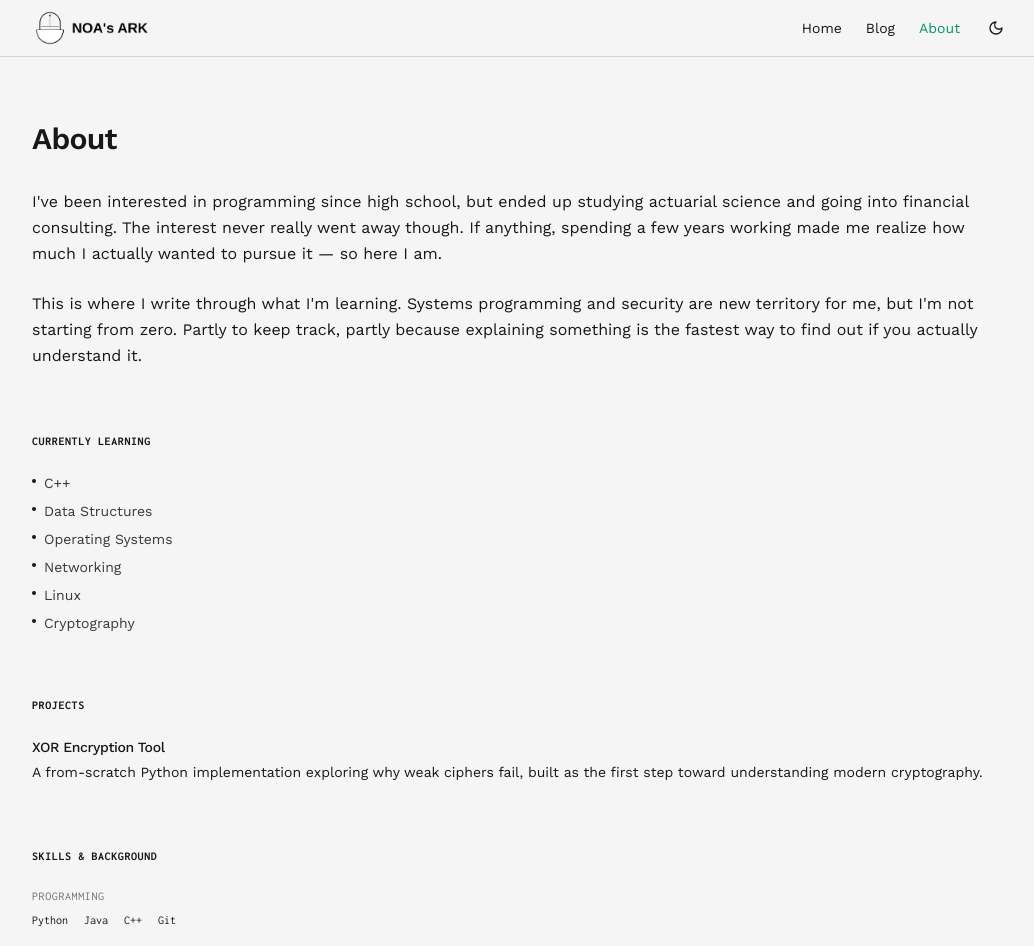
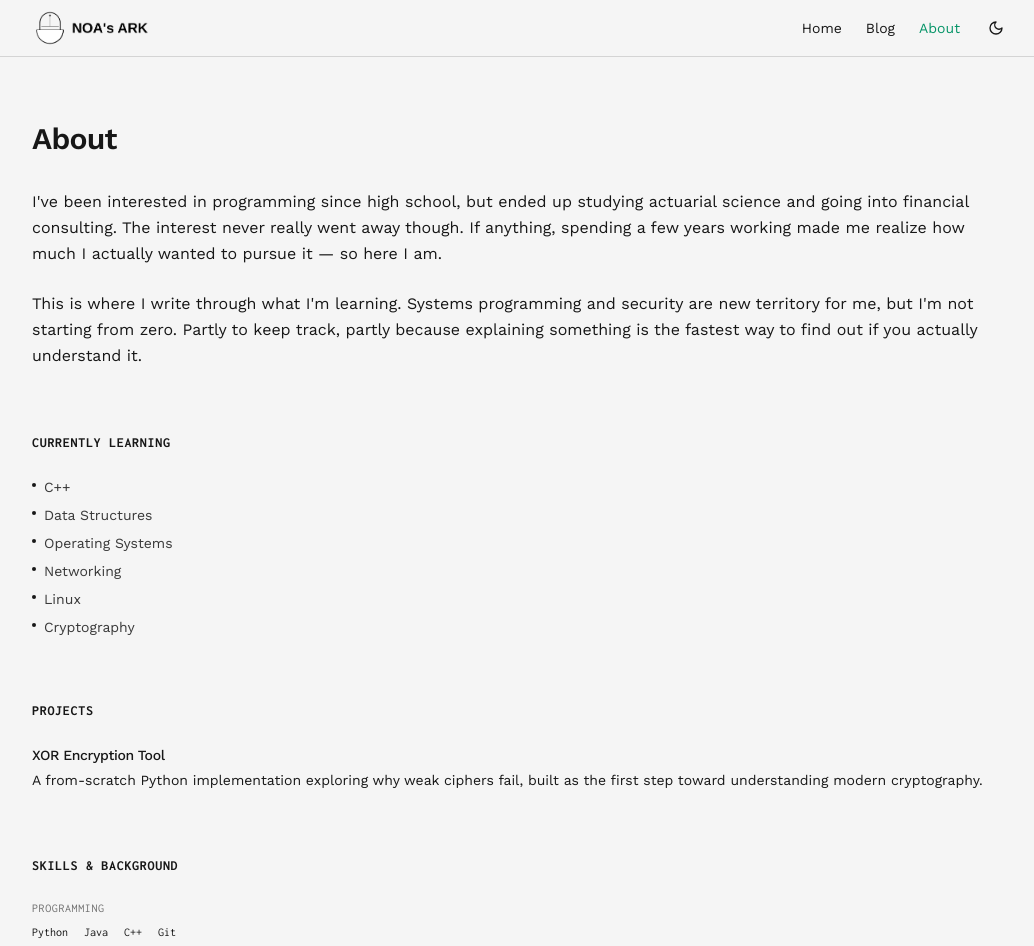
Before and after one commit to n0as-ark/logbook, a React (Vite) app: page /logbook/about in a window 1280 px wide. Shown: the top 946 px of the page, without its empty margins (120-1154 px from the left). Built offline with nearby package versions, Linux system fonts and the light colour scheme; the HTML template or start-up script is replaced by a standard one.

Commit message:
Update About.tsx

```diff
--- a/src/pages/About.tsx
+++ b/src/pages/About.tsx
@@ -35,7 +35,7 @@ const About = () => {
       </div>
       {/* Currently learning */}
       <section className="mb-16">
-        <h2 className="font-mono text-xs uppercase tracking-wider text-muted-foreground mb-6">
+        <h2 className="font-mono text-sm uppercase tracking-wider text-muted-foreground mb-6">
           Currently learning
         </h2>
         <ul className="space-y-2">
@@ -49,7 +49,7 @@ const About = () => {
       </section>
       {/* Projects */}
       <section className="mb-16">
-        <h2 className="font-mono text-xs uppercase tracking-wider text-muted-foreground mb-6">
+        <h2 className="font-mono text-sm uppercase tracking-wider text-muted-foreground mb-6">
           Projects
         </h2>
         <div className="space-y-6">
@@ -65,7 +65,7 @@ const About = () => {
       </section>
       {/* Skills */}
       <section>
-        <h2 className="font-mono text-xs uppercase tracking-wider text-muted-foreground mb-6">
+        <h2 className="font-mono text-sm uppercase tracking-wider text-muted-foreground mb-6">
           Skills & Background
         </h2>
         <div className="space-y-4">
```
